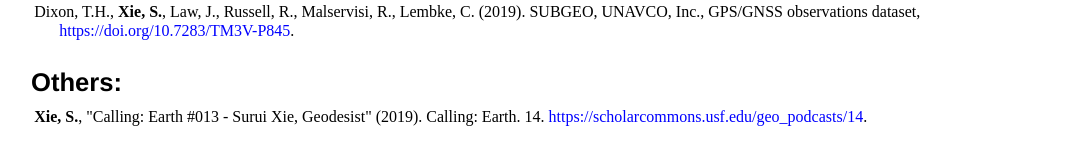
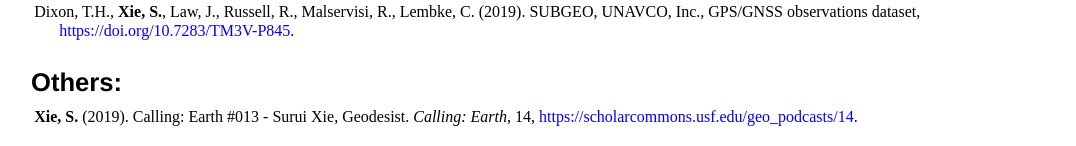
Before and after one commit to suruixie/suruixie.github.io, a Jekyll site: the page built from publications/index.html, in a window 1280 px wide. Shown: the part 816-962 px from the top of the page, without its empty margins (97-1173 px from the left). Built offline with Jekyll 4.4.1, drawn with Linux system fonts in a browser that asks for light colours; a style sheet for code colours, icons or effects is not loaded.

Commit message:
Update index.html

```diff
--- a/publications/index.html
+++ b/publications/index.html
@@ -41,7 +41,7 @@ title: Surui's publications
 
 	<h4 style="margin-top:3em;margin-bottom:0.3em;">Others: </h4>
 	<p  class="publist" style="font-size:1.0em;">
-		<strong>Xie, S.</strong>, "Calling: Earth #013 - Surui Xie, Geodesist" (2019). Calling: Earth. 14. <a href="https://scholarcommons.usf.edu/geo_podcasts/14" style="color:#0000FF;">https://scholarcommons.usf.edu/geo_podcasts/14</a>. <br>
+		<strong>Xie, S.</strong> (2019). Calling: Earth #013 - Surui Xie, Geodesist. <em>Calling: Earth</em>, 14, <a href="https://scholarcommons.usf.edu/geo_podcasts/14" style="color:#0000FF;">https://scholarcommons.usf.edu/geo_podcasts/14</a>. <br>
 		<br style="line-height:10em">
 	</p>
 </div>
```
